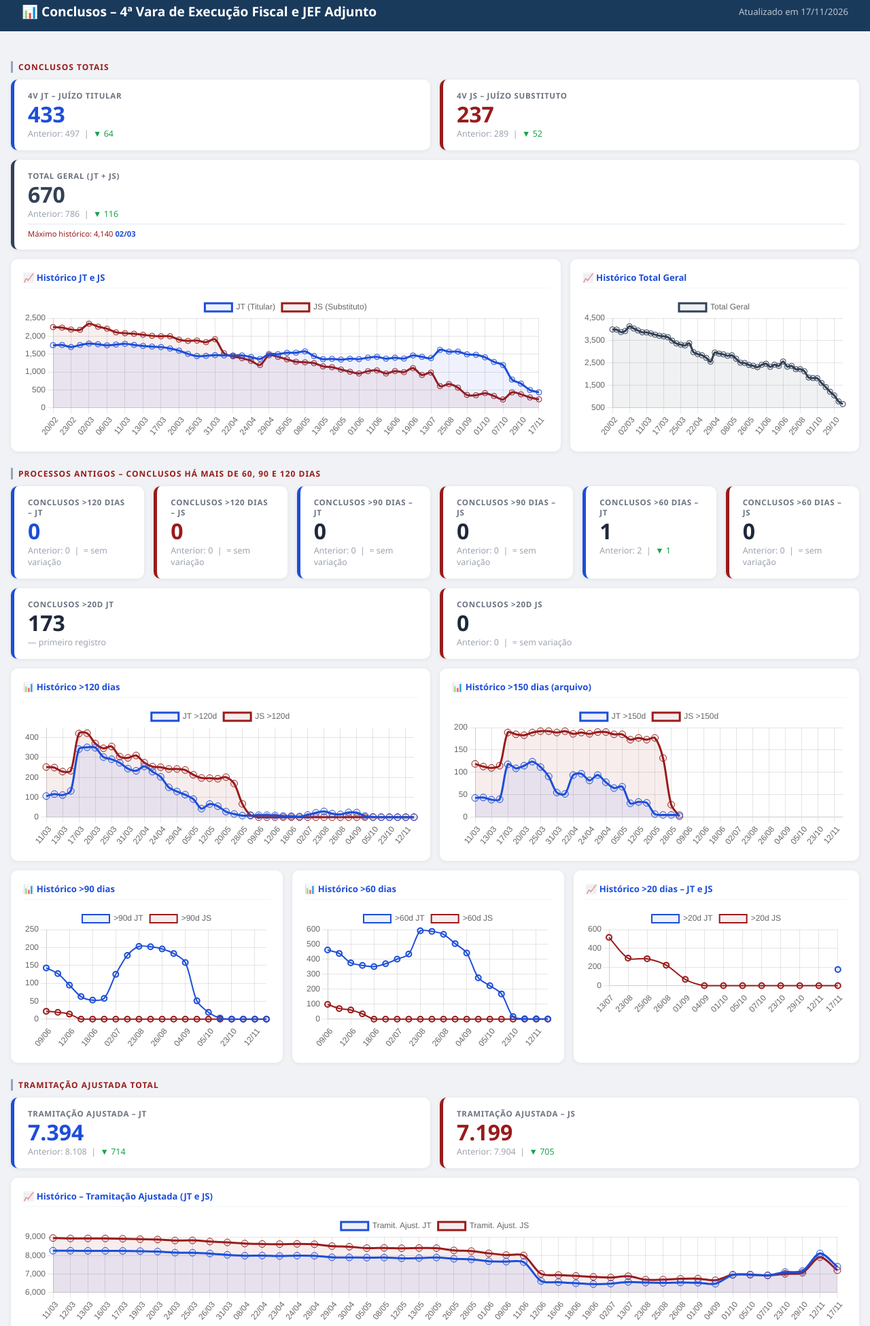
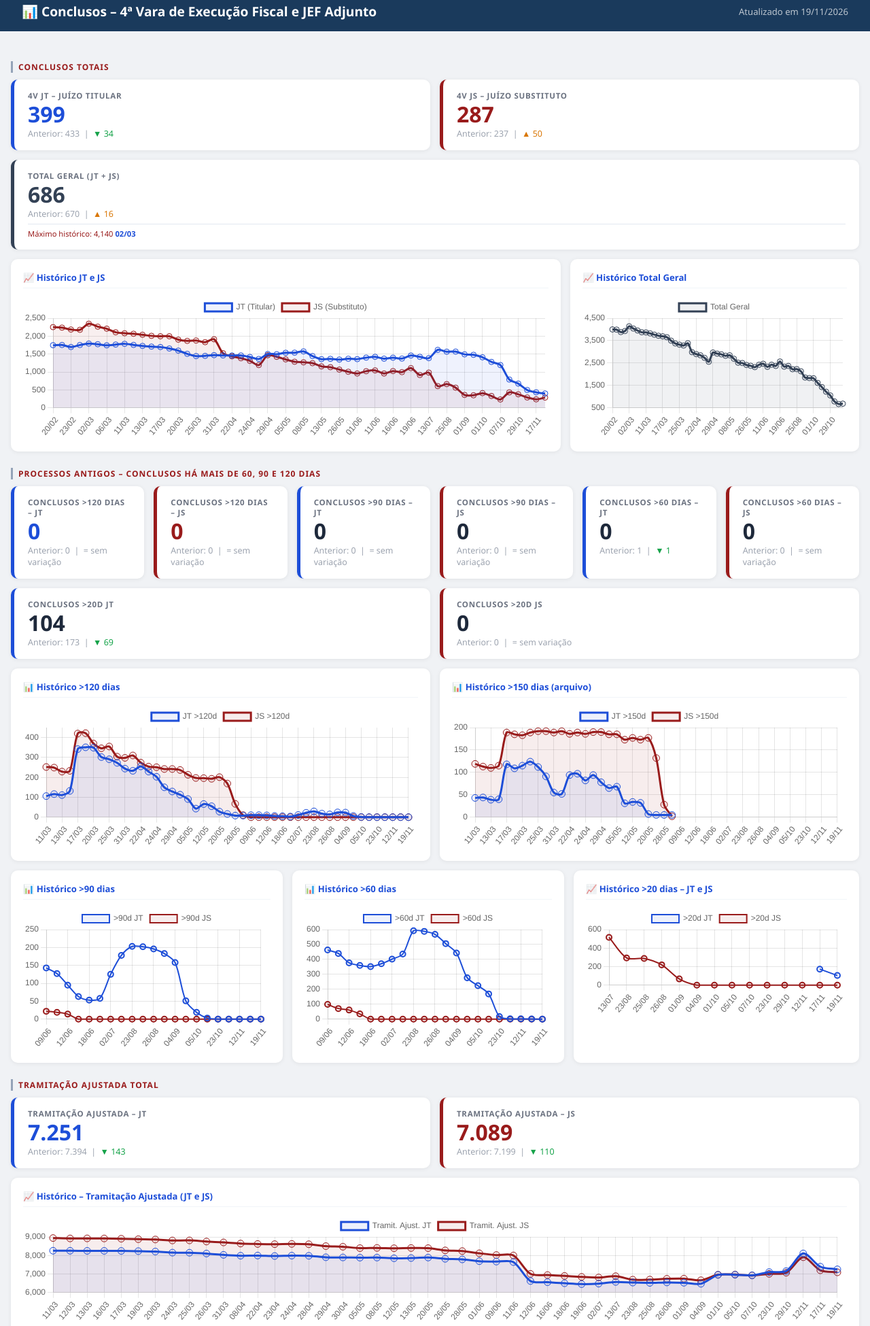
Before and after one commit to marcoantoniopsilva/eproc-dashboard, a plain HTML site: page index.html in a window 1280 px wide. Shown: the part 13-1963 px from the top of the page at 68% size. Drawn offline with nearby package versions, Linux system fonts and the light colour scheme; animation ran at ten frames a second.

Commit message:
Dashboard 19/11/2026: dados atualizados

```diff
--- a/index.html
+++ b/index.html
@@ -55,7 +55,7 @@
 <body>
 <header>
   <h1>📊 Conclusos – 4ª Vara de Execução Fiscal e JEF Adjunto</h1>
-  <span>Atualizado em 17/11/2026</span>
+  <span>Atualizado em 19/11/2026</span>
 </header>
 <div class="container">
 
@@ -64,18 +64,18 @@
   <div class="kpi-grid">
     <div class="kpi-card jt">
       <div class="kpi-label">4V JT – Juízo Titular</div>
-      <div class="kpi-value">433</div>
-      <div class="kpi-delta">Anterior: 497 &nbsp;|&nbsp; <span class="down">▼ 64</span></div>
+      <div class="kpi-value">399</div>
+      <div class="kpi-delta">Anterior: 433 &nbsp;|&nbsp; <span class="down">▼ 34</span></div>
     </div>
     <div class="kpi-card js">
       <div class="kpi-label">4V JS – Juízo Substituto</div>
-      <div class="kpi-value">237</div>
-      <div class="kpi-delta">Anterior: 289 &nbsp;|&nbsp; <span class="down">▼ 52</span></div>
+      <div class="kpi-value">287</div>
+      <div class="kpi-delta">Anterior: 237 &nbsp;|&nbsp; <span class="up">▲ 50</span></div>
     </div>
     <div class="kpi-card total">
       <div class="kpi-label">Total Geral (JT + JS)</div>
-      <div class="kpi-value">670</div>
-      <div class="kpi-delta">Anterior: 786 &nbsp;|&nbsp; <span class="down">▼ 116</span></div>
+      <div class="kpi-value">686</div>
+      <div class="kpi-delta">Anterior: 670 &nbsp;|&nbsp; <span class="up">▲ 16</span></div>
       <div style="font-size: 0.7rem; color: #991b1b; margin-top: 6px; padding-top: 6px; border-top: 1px solid #e2e8f0;">Máximo histórico: <span id="totalMaxVal">4.140</span> <span id="totalMaxDate" style="color: #1d4ed8; font-weight: 600;">02/03/2026</span></div>
     </div>
   </div>
@@ -115,15 +115,15 @@
     </div>
     <div class="kpi-card c60jt">
       <div class="kpi-label">Conclusos &gt;60 dias – JT</div>
-      <div class="kpi-value">1</div>
-      <div class="kpi-delta">Anterior: 2 &nbsp;|&nbsp; <span class="down">▼ 1</span></div>
+      <div class="kpi-value">0</div>
+      <div class="kpi-delta">Anterior: 1 &nbsp;|&nbsp; <span class="down">▼ 1</span></div>
     </div>
     <div class="kpi-card c60js">
       <div class="kpi-label">Conclusos &gt;60 dias – JS</div>
       <div class="kpi-value">0</div>
       <div class="kpi-delta">Anterior: 0 &nbsp;|&nbsp; = sem variação</div>
     </div>
-    <div class="kpi-card c20jt"><div class="kpi-label">Conclusos &gt;20d JT</div><div class="kpi-value">173</div><div class="kpi-delta">— primeiro registro</div></div> <div class="kpi-card c20js">
+    <div class="kpi-card c20jt"><div class="kpi-label">Conclusos &gt;20d JT</div><div class="kpi-value">104</div><div class="kpi-delta">Anterior: 173 &nbsp;|&nbsp; <span class="down">▼ 69</span></div></div> <div class="kpi-card c20js">
       <div class="kpi-label">Conclusos &gt;20d JS</div>
       <div class="kpi-value">0</div>
       <div class="kpi-delta">Anterior: 0 &nbsp;|&nbsp; = sem variação</div>
@@ -159,13 +159,13 @@
   <div class="kpi-grid">
     <div class="kpi-card tajt">
       <div class="kpi-label">Tramitação Ajustada – JT</div>
-      <div class="kpi-value">7.394</div>
-      <div class="kpi-delta">Anterior: 8.108 &nbsp;|&nbsp; <span class="down">▼ 714</span></div>
+      <div class="kpi-value">7.251</div>
+      <div class="kpi-delta">Anterior: 7.394 &nbsp;|&nbsp; <span class="down">▼ 143</span></div>
     </div>
     <div class="kpi-card tajs">
       <div class="kpi-label">Tramitação Ajustada – JS</div>
-      <div class="kpi-value">7.199</div>
-      <div class="kpi-delta">Anterior: 7.904 &nbsp;|&nbsp; <span class="down">▼ 705</span></div>
+      <div class="kpi-value">7.089</div>
+      <div class="kpi-delta">Anterior: 7.199 &nbsp;|&nbsp; <span class="down">▼ 110</span></div>
     </div>
   </div>
   <div class="chart-row" style="margin-top:14px;">
@@ -226,24 +226,24 @@
     </div>
   </div><script>
 // ══ HISTÓRICO PRINCIPAL ═══════════════════════════════════════
-var datesMain = ["20/02","21/02","23/02","26/02","02/03","04/03","06/03","10/03","11/03","12/03","13/03","16/03","17/03","19/03","20/03","24/03","25/03","26/03","31/03","08/04","22/04","23/04","24/04","28/04","29/04","30/04","05/05", '07/05', '08/05', '12/05', '13/05', '20/05', '26/05', '28/05', '01/06', '09/06', '11/06', '12/06', '16/06', '18/06', '19/06', '02/07', '13/07', '23/08', '25/08', '26/08', '01/09', '04/09', '01/10', '05/10', '07/10', '23/10', '29/10', '12/11', '17/11'];
-var histJT    = [1748, 1754, 1697, 1753, 1793, 1775, 1744, 1766, 1786, 1756, 1728, 1709, 1696, 1656, 1597, 1507, 1444, 1450, 1470, 1462, 1461, 1462, 1419, 1364, 1502, 1496, 1536, 1539, 1575, 1445, 1358, 1367, 1347, 1370, 1359, 1401, 1423, 1372, 1399, 1375, 1460, 1423, 1387, 1617, 1566, 1569, 1492, 1479, 1410, 1281, 1193, 789, 676, 497, 433];
-var histJS    = [2252, 2238, 2185, 2177, 2347, 2265, 2209, 2108, 2081, 2067, 2039, 2009, 1997, 1997, 1902, 1868, 1878, 1832, 1914, 1523, 1438, 1384, 1311, 1194, 1467, 1423, 1352, 1286, 1270, 1246, 1157, 1134, 1067, 1007, 958, 1022, 1045, 958, 1026, 996, 1108, 916, 983, 606, 662, 562, 360, 350, 410, 331, 233, 431, 378, 289, 237];
-var histTotal = [4000, 3992, 3882, 3930, 4140, 4040, 3953, 3874, 3867, 3823, 3767, 3718, 3693, 3653, 3499, 3375, 3322, 3282, 3384, 2985, 2899, 2846, 2730, 2558, 2969, 2919, 2888, 2825, 2845, 2691, 2515, 2501, 2414, 2377, 2317, 2423, 2468, 2330, 2425, 2371, 2568, 2339, 2370, 2223, 2228, 2131, 1852, 1829, 1820, 1612, 1426, 1220, 1054, 786, 670];
+var datesMain = ["20/02","21/02","23/02","26/02","02/03","04/03","06/03","10/03","11/03","12/03","13/03","16/03","17/03","19/03","20/03","24/03","25/03","26/03","31/03","08/04","22/04","23/04","24/04","28/04","29/04","30/04","05/05", '07/05', '08/05', '12/05', '13/05', '20/05', '26/05', '28/05', '01/06', '09/06', '11/06', '12/06', '16/06', '18/06', '19/06', '02/07', '13/07', '23/08', '25/08', '26/08', '01/09', '04/09', '01/10', '05/10', '07/10', '23/10', '29/10', '12/11', '17/11', '19/11'];
+var histJT    = [1748, 1754, 1697, 1753, 1793, 1775, 1744, 1766, 1786, 1756, 1728, 1709, 1696, 1656, 1597, 1507, 1444, 1450, 1470, 1462, 1461, 1462, 1419, 1364, 1502, 1496, 1536, 1539, 1575, 1445, 1358, 1367, 1347, 1370, 1359, 1401, 1423, 1372, 1399, 1375, 1460, 1423, 1387, 1617, 1566, 1569, 1492, 1479, 1410, 1281, 1193, 789, 676, 497, 433, 399];
+var histJS    = [2252, 2238, 2185, 2177, 2347, 2265, 2209, 2108, 2081, 2067, 2039, 2009, 1997, 1997, 1902, 1868, 1878, 1832, 1914, 1523, 1438, 1384, 1311, 1194, 1467, 1423, 1352, 1286, 1270, 1246, 1157, 1134, 1067, 1007, 958, 1022, 1045, 958, 1026, 996, 1108, 916, 983, 606, 662, 562, 360, 350, 410, 331, 233, 431, 378, 289, 237, 287];
+var histTotal = [4000, 3992, 3882, 3930, 4140, 4040, 3953, 3874, 3867, 3823, 3767, 3718, 3693, 3653, 3499, 3375, 3322, 3282, 3384, 2985, 2899, 2846, 2730, 2558, 2969, 2919, 2888, 2825, 2845, 2691, 2515, 2501, 2414, 2377, 2317, 2423, 2468, 2330, 2425, 2371, 2568, 2339, 2370, 2223, 2228, 2131, 1852, 1829, 1820, 1612, 1426, 1220, 1054, 786, 670, 686];
 
 // ══ NOVOS INDICADORES (a partir de 11/03) ═════════════════════
-var datesNew     = ["11/03","12/03","13/03","16/03","17/03","19/03","20/03","24/03","25/03","26/03","31/03","08/04","22/04","23/04","24/04","28/04","29/04","30/04","05/05", '08/05', '12/05', '13/05', '20/05', '26/05', '28/05', '01/06', '09/06', '11/06', '12/06', '16/06', '18/06', '19/06', '02/07', '13/07', '23/08', '25/08', '26/08', '01/09', '04/09', '01/10', '05/10', '07/10', '23/10', '29/10', '12/11', '17/11'];
-var hist120JT    = [106, 116, 111, 132, 342, 351, 349, 302, 291, 273, 244, 233, 255, 229, 203, 150, 129, 113, 91, 43, 66, 55, 28, 16, 8, 8, 10, 10, 9, 6, 5, 3, 11, 22, 29, 18, 14, 24, 23, 6, 1, 0, 0, 0, 0, 0];
-var hist120JS    = [252, 249, 229, 233, 420, 422, 370, 346, 355, 304, 298, 310, 274, 254, 251, 242, 242, 237, 213, 197, 196, 193, 201, 169, 67, 10, 0, 0, 0, 0, 0, 0, 0, 0, 0, 0, 0, 0, 0, 0, 0, 0, 0, 0, 0, 0];
+var datesNew     = ["11/03","12/03","13/03","16/03","17/03","19/03","20/03","24/03","25/03","26/03","31/03","08/04","22/04","23/04","24/04","28/04","29/04","30/04","05/05", '08/05', '12/05', '13/05', '20/05', '26/05', '28/05', '01/06', '09/06', '11/06', '12/06', '16/06', '18/06', '19/06', '02/07', '13/07', '23/08', '25/08', '26/08', '01/09', '04/09', '01/10', '05/10', '07/10', '23/10', '29/10', '12/11', '17/11', '19/11'];
+var hist120JT    = [106, 116, 111, 132, 342, 351, 349, 302, 291, 273, 244, 233, 255, 229, 203, 150, 129, 113, 91, 43, 66, 55, 28, 16, 8, 8, 10, 10, 9, 6, 5, 3, 11, 22, 29, 18, 14, 24, 23, 6, 1, 0, 0, 0, 0, 0, 0];
+var hist120JS    = [252, 249, 229, 233, 420, 422, 370, 346, 355, 304, 298, 310, 274, 254, 251, 242, 242, 237, 213, 197, 196, 193, 201, 169, 67, 10, 0, 0, 0, 0, 0, 0, 0, 0, 0, 0, 0, 0, 0, 0, 0, 0, 0, 0, 0, 0, 0];
 var hist150JT    = [43,  44,  39,  40,  118, 109, 115, 124, 112, 91,  55,  52,  94,  97,  82,  94,  78,  65,  68, 31, 34, 32, 7, 5, 5, 5];
 var hist150JS    = [119, 113, 110, 115, 189, 185, 183, 189, 192, 192, 189, 192, 186, 189, 186, 190, 190, 185, 185, 173, 177, 173, 177, 132, 28, 2];
-var dates90     = ['09/06', '11/06', '12/06', '16/06', '18/06', '19/06', '02/07', '13/07', '23/08', '25/08', '26/08', '01/09', '04/09', '01/10', '05/10', '07/10', '23/10', '29/10', '12/11', '17/11'];
-var hist90JT    = [143, 127, 95, 63, 53, 58, 125, 178, 203, 202, 196, 183, 158, 51, 19, 3, 0, 0, 0, 0];
-var hist90JS    = [22, 19, 14, 0, 0, 0, 0, 0, 0, 0, 0, 0, 0, 0, 0, 0, 0, 0, 0, 0];
-var hist60JT    = [463, 440, 377, 360, 352, 371, 402, 436, 592, 588, 568, 506, 443, 277, 224, 169, 17, 2, 2, 1];
-var hist60JS    = [99, 71, 61, 35, 0, 0, 0, 0, 0, 0, 0, 0, 0, 0, 0, 0, 0, 0, 0, 0];
-var histTramitJT = [8255, 8254, 8249, 8248, 8244, 8233, 8211, 8152, 8148, 8103, 8033, 7986, 7995, 7970, 7990, 7981, 7901, 7893, 7882, 7886, 7848, 7861, 7887, 7819, 7787, 7690, 7669, 7642, 6619, 6556, 6500, 6454, 6479, 6571, 6537, 6520, 6544, 6527, 6472, 6951, 6957, 6928, 7104, 7158, 8108, 7394];
-var histTramitJS = [8939, 8918, 8921, 8917, 8903, 8877, 8861, 8809, 8813, 8751, 8703, 8642, 8619, 8609, 8623, 8604, 8503, 8470, 8395, 8407, 8388, 8402, 8394, 8272, 8235, 8116, 8022, 8000, 7007, 6942, 6896, 6843, 6810, 6881, 6693, 6698, 6739, 6747, 6661, 6960, 6971, 6920, 7007, 7068, 7904, 7199];
+var dates90     = ['09/06', '11/06', '12/06', '16/06', '18/06', '19/06', '02/07', '13/07', '23/08', '25/08', '26/08', '01/09', '04/09', '01/10', '05/10', '07/10', '23/10', '29/10', '12/11', '17/11', '19/11'];
+var hist90JT    = [143, 127, 95, 63, 53, 58, 125, 178, 203, 202, 196, 183, 158, 51, 19, 3, 0, 0, 0, 0, 0];
+var hist90JS    = [22, 19, 14, 0, 0, 0, 0, 0, 0, 0, 0, 0, 0, 0, 0, 0, 0, 0, 0, 0, 0];
+var hist60JT    = [463, 440, 377, 360, 352, 371, 402, 436, 592, 588, 568, 506, 443, 277, 224, 169, 17, 2, 2, 1, 0];
+var hist60JS    = [99, 71, 61, 35, 0, 0, 0, 0, 0, 0, 0, 0, 0, 0, 0, 0, 0, 0, 0, 0, 0];
+var histTramitJT = [8255, 8254, 8249, 8248, 8244, 8233, 8211, 8152, 8148, 8103, 8033, 7986, 7995, 7970, 7990, 7981, 7901, 7893, 7882, 7886, 7848, 7861, 7887, 7819, 7787, 7690, 7669, 7642, 6619, 6556, 6500, 6454, 6479, 6571, 6537, 6520, 6544, 6527, 6472, 6951, 6957, 6928, 7104, 7158, 8108, 7394, 7251];
+var histTramitJS = [8939, 8918, 8921, 8917, 8903, 8877, 8861, 8809, 8813, 8751, 8703, 8642, 8619, 8609, 8623, 8604, 8503, 8470, 8395, 8407, 8388, 8402, 8394, 8272, 8235, 8116, 8022, 8000, 7007, 6942, 6896, 6843, 6810, 6881, 6693, 6698, 6739, 6747, 6661, 6960, 6971, 6920, 7007, 7068, 7904, 7199, 7089];
 
 // ══ BREAKDOWN JT – 26/03/2026 ════════════════════════════════
 var jtClasseLabels = ["Execução Fiscal","Execução Tít. Extrajudicial","Embargos Exec. Fiscal","Cumprimento Sentença","JEF Execução","Outros"];
@@ -285,7 +285,7 @@ var palDias = ['#22c55e','#84cc16','#eab308','#f97316','#ef4444'];
 var lo  = { responsive:true, maintainAspectRatio:false, plugins:{legend:{position:'top'}}, scales:{y:{beginAtZero:false}} };
 var loz = { responsive:true, maintainAspectRatio:false, plugins:{legend:{position:'top'}}, scales:{y:{beginAtZero:true}} };
 
-var dates20=['13/07', '23/08', '25/08', '26/08', '01/09', '04/09', '01/10', '05/10', '07/10', '23/10', '29/10', '12/11', '17/11'];var hist20JS=[516, 294, 288, 219, 67, 0, 0, 0, 0, 0, 0, 0, 0]; var hist20JT=[null,null,null,null,null,null,null,null,null,null,null,null,173];
+var dates20=['13/07', '23/08', '25/08', '26/08', '01/09', '04/09', '01/10', '05/10', '07/10', '23/10', '29/10', '12/11', '17/11', '19/11'];var hist20JS=[516, 294, 288, 219, 67, 0, 0, 0, 0, 0, 0, 0, 0, 0]; var hist20JT=[null,null,null,null,null,null,null,null,null,null,null,null,173, 104];
   new Chart(document.getElementById('chartHistorico'), {
   type:'line', data:{ labels:datesMain, datasets:[
     {label:'JT (Titular)',    data:histJT, borderColor:'#1d4ed8', backgroundColor:'rgba(29,78,216,0.07)',  tension:0.3, pointRadius:4, fill:true},
```
